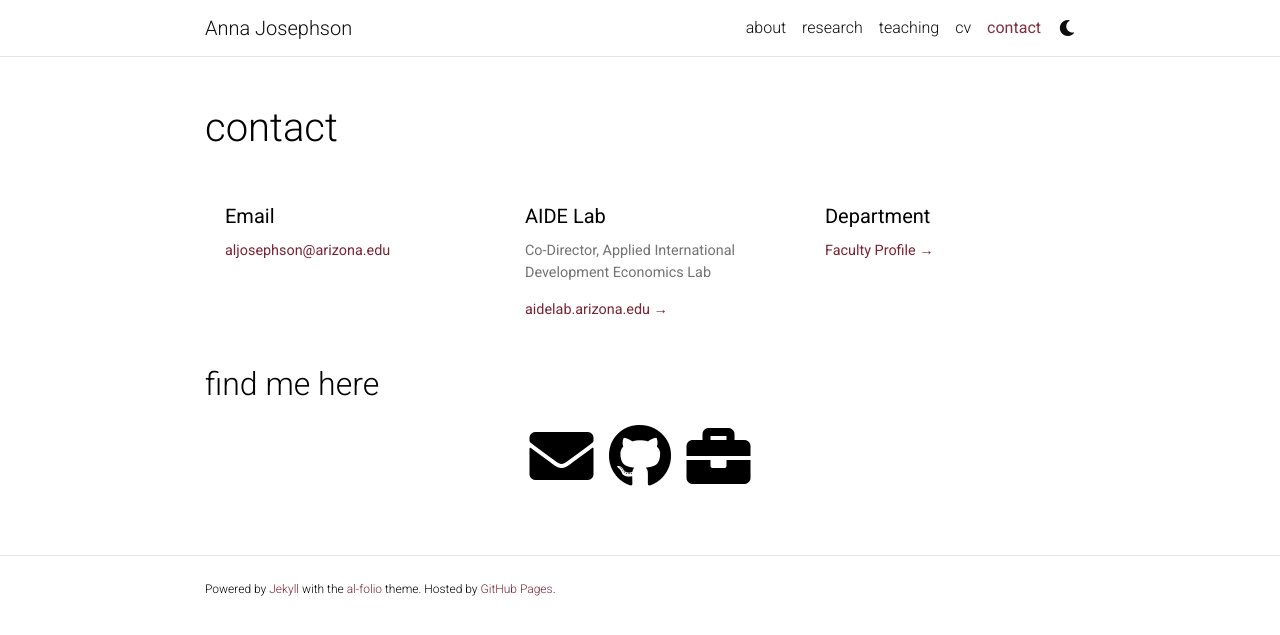
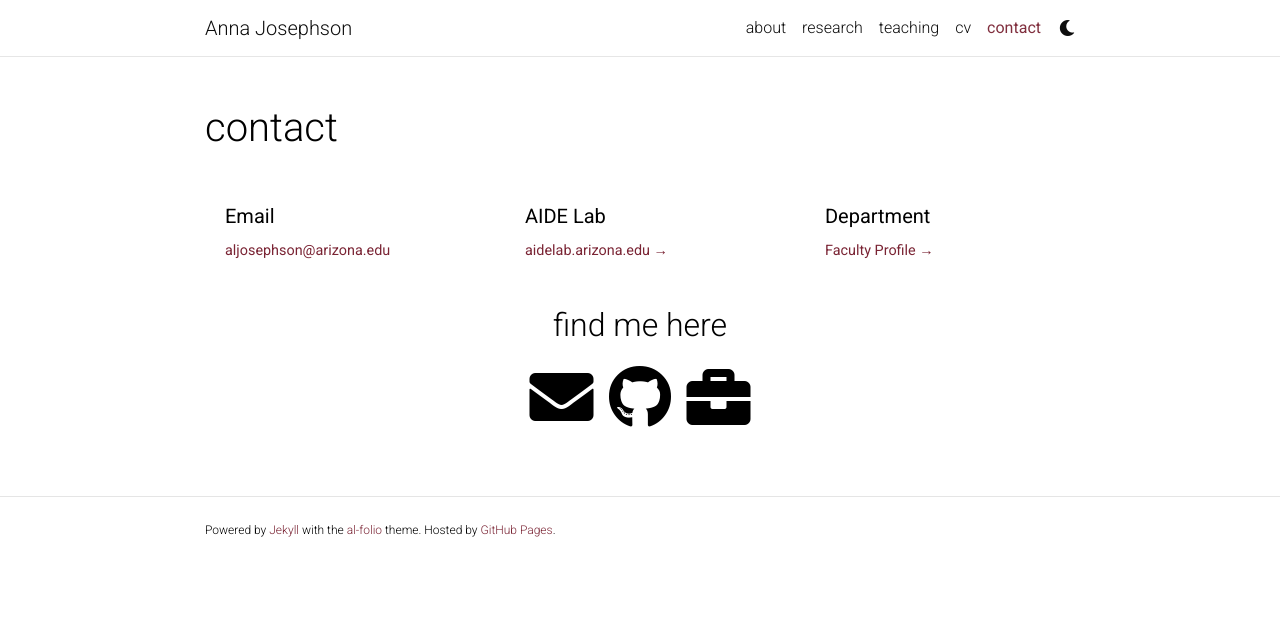
Before and after one commit to aljosephson/aljosephson.github.io, a Jekyll site: the page built from _pages/contact.md, in a window 1280 px wide. Shown: the top 635 px of the page. Built offline with Jekyll 4.4.1, drawn with Linux system fonts in a browser that asks for light colours; comment, search, counter and statistics services are not loaded; a style sheet for code colours, icons or effects is not loaded.

Commit message:
Tidy contact page: AIDE Lab card, center "find me here"
- AIDE Lab card now shows just the link, matching the Email and
  Department cards instead of having an extra description line
- Center the "find me here" heading above the social icons

Co-Authored-By: Claude Sonnet 5 <noreply@anthropic.com>

```diff
--- a/_pages/contact.md
+++ b/_pages/contact.md
@@ -19,7 +19,6 @@ nav_order: 4
     <div class="card h-100 z-depth-0">
       <div class="card-body">
         <h5 class="card-title">AIDE Lab</h5>
-        <p class="card-text">Co-Director, Applied International Development Economics Lab</p>
         <p class="card-text"><a href="https://aidelab.arizona.edu/" target="_blank" rel="noopener">aidelab.arizona.edu &rarr;</a></p>
       </div>
     </div>
@@ -34,7 +33,7 @@ nav_order: 4
   </div>
 </div>
 
-## find me here
+<h2 style="text-align: center;">find me here</h2>
 
 <div class="social">
   <div class="contact-icons">
```
